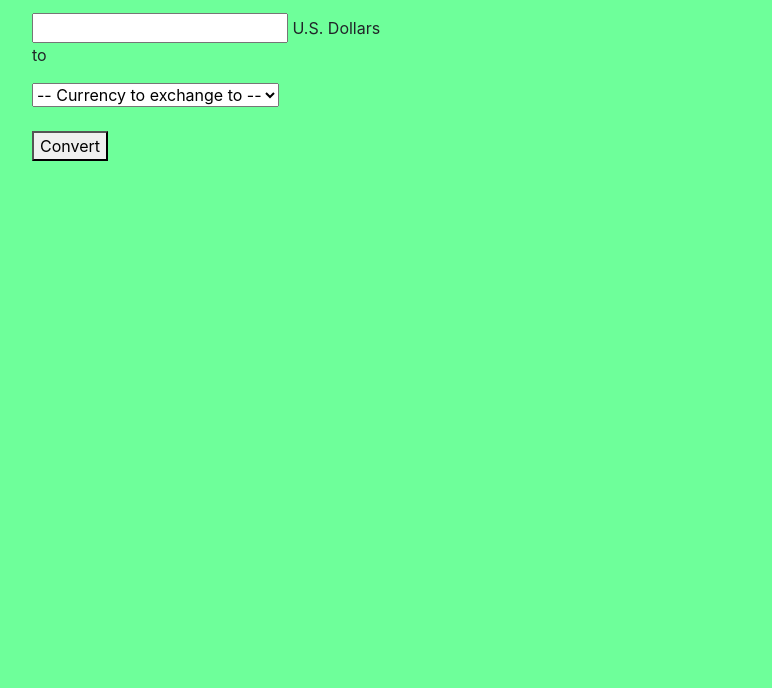
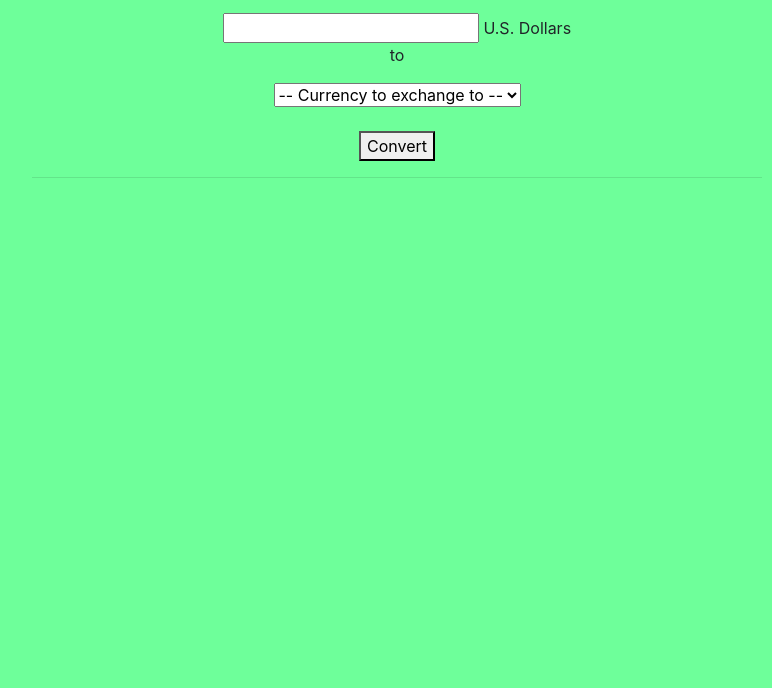
Before and after one commit to tayphill13/Money-Exchange6, a website built with webpack: page src/index.html in a window 1280 px wide. Shown: the part 112-800 px from the top of the page, without its empty margins (243-1015 px from the left). Built offline with nearby package versions, Linux system fonts and the light colour scheme.

Commit message:
center the content on my form and add <hr> to separate input from output

```diff
--- a/src/index.html
+++ b/src/index.html
@@ -32,6 +32,7 @@
           </select><br><br>
           <button type="submit">Convert</button>
         </form>
+        <hr>
         <span id="result"></span>
         </div>
       </div>
--- a/src/styles.css
+++ b/src/styles.css
@@ -8,3 +8,7 @@ body{
 h1  {
   font-size: 4rem;
 }
+
+.container  {
+  text-align: center;
+}
```
Also changed, not shown: 1 other file.
